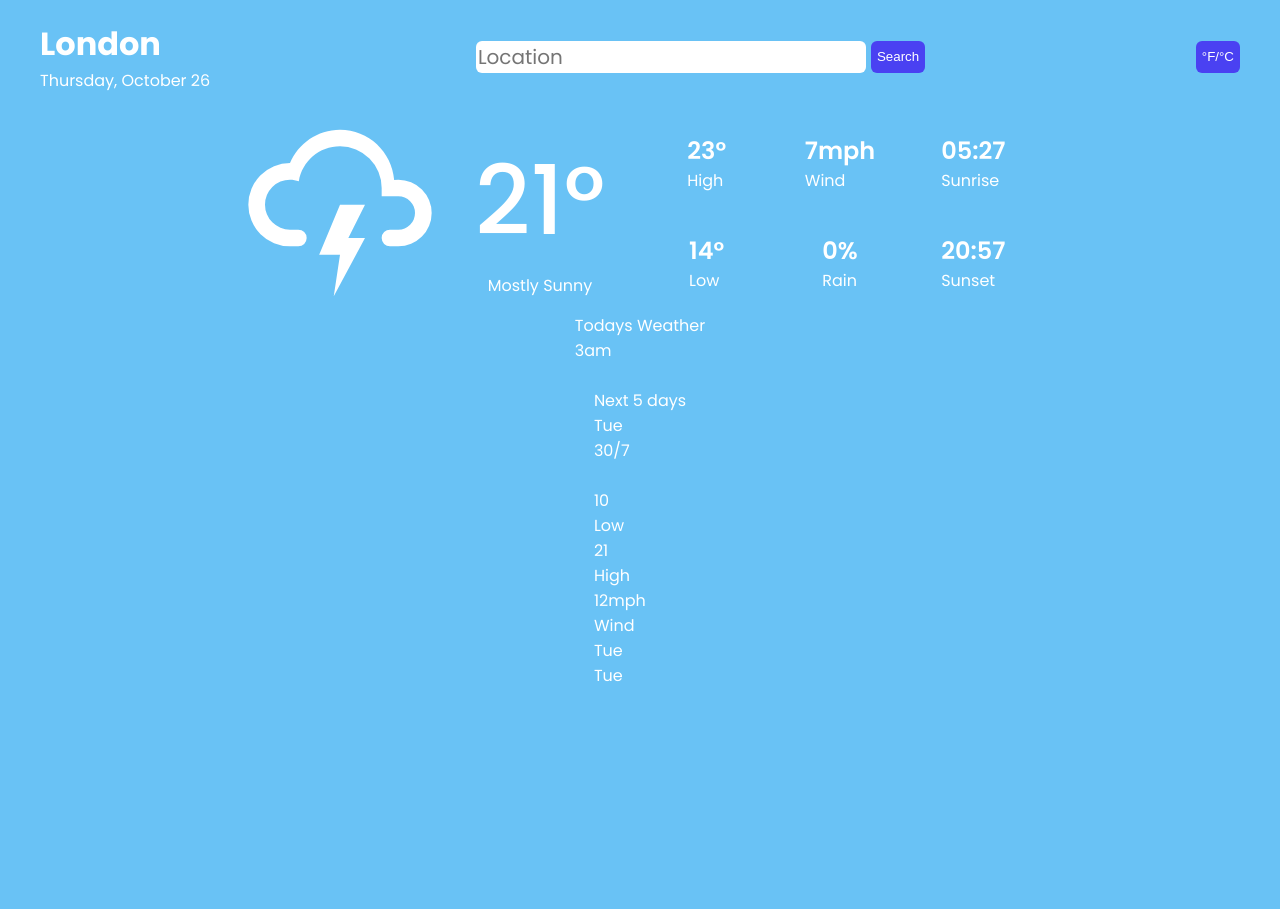
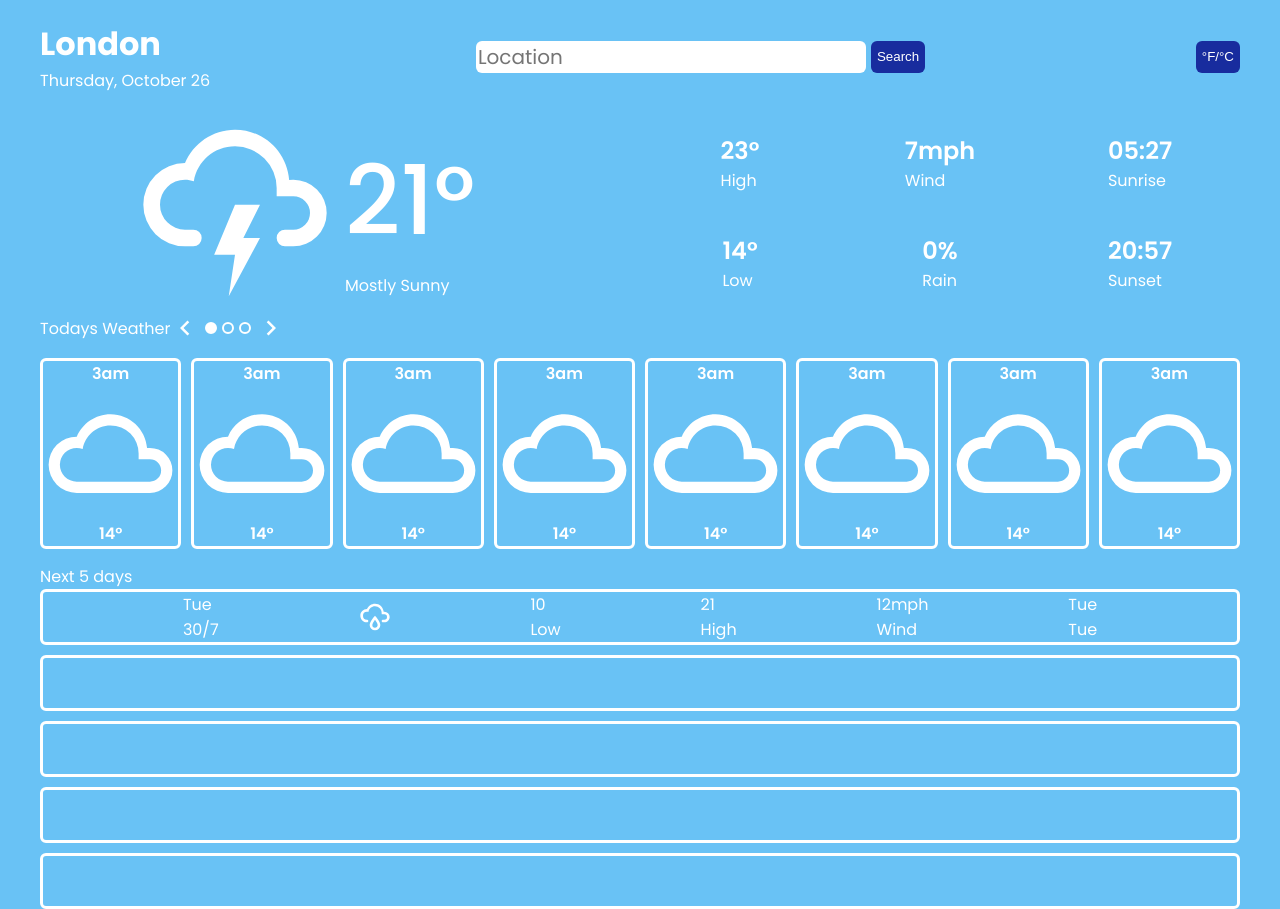
Before and after one commit to Lucas256w/weather-app, a website built with webpack: page dist/index.html in a window 1280 px wide. Before the commit the page ends 800 px from the top, so only its background shows below. Built offline with nearby package versions, Linux system fonts and the light colour scheme.

Commit message:
Implement CSS for UI.

```diff
--- a/dist/index.html
+++ b/dist/index.html
@@ -26,6 +26,7 @@
         </div>
     </header>
     <main>
+        <div id="temperature-and-stats-section">
             <div id="temperature-and-stats-container">
                 <div id="current-temperature-container">
                     <img src="./Images/Thunderstorm.svg" id="current-weather-icon">
@@ -34,7 +35,6 @@
                         <div id="current-temperature-subtext">Mostly Sunny</div>
                     </div>
                 </div>
-
                 <div id="stats-container">
                     <dic class="stat-container">
                         <div id="high-temp" class="stat">23°</div>
@@ -62,32 +62,67 @@
                     </dic>
                 </div>
             </div>
+        </div>
 
+        <div id="weather-by-hour-section">
             <div id="weather-by-hour-container">
+                <div id="title-and-nav">
                     <div class="titles">Todays Weather</div>
+                    <div id="nav">
+                        <img src="./Images/left.svg" id="left-btn">
+                        <div id="first-dot" class="dots active"></div>
+                        <div id="second-dot" class="dots"></div>
+                        <div id="third-dot" class="dots"></div>
+                        <img src="./Images/right.svg" id="right-btn">
+                    </div>
+                </div>
                 <div id="weather-by-hour-cards-container">
                     <div class="weather-by-hour-cards">
                         <div class="card-time">3am</div>
-                    <img class="card-pic" src="">
-                    <div class="card-temp"></div>
+                        <img class="card-pic" src="./Images/Clouds.svg">
+                        <div class="card-temp">14°</div>
                     </div>
                     <div class="weather-by-hour-cards">
+                        <div class="card-time">3am</div>
+                        <img class="card-pic" src="./Images/Clouds.svg">
+                        <div class="card-temp">14°</div>
                     </div>
                     <div class="weather-by-hour-cards">
+                        <div class="card-time">3am</div>
+                        <img class="card-pic" src="./Images/Clouds.svg">
+                        <div class="card-temp">14°</div>
                     </div>
                     <div class="weather-by-hour-cards">
+                        <div class="card-time">3am</div>
+                        <img class="card-pic" src="./Images/Clouds.svg">
+                        <div class="card-temp">14°</div>
                     </div>
                     <div class="weather-by-hour-cards">
+                        <div class="card-time">3am</div>
+                        <img class="card-pic" src="./Images/Clouds.svg">
+                        <div class="card-temp">14°</div>
                     </div>
                     <div class="weather-by-hour-cards">
+                        <div class="card-time">3am</div>
+                        <img class="card-pic" src="./Images/Clouds.svg">
+                        <div class="card-temp">14°</div>
                     </div>
                     <div class="weather-by-hour-cards">
+                        <div class="card-time">3am</div>
+                        <img class="card-pic" src="./Images/Clouds.svg">
+                        <div class="card-temp">14°</div>
                     </div>
                     <div class="weather-by-hour-cards">
+                        <div class="card-time">3am</div>
+                        <img class="card-pic" src="./Images/Clouds.svg">
+                        <div class="card-temp">14°</div>
+                    </div>
+                    <!-- <img id="move-right-btn" class="move-btns" src="./Images/right.svg"> -->
                 </div>
             </div>
         </div>
 
+        <div id="next-five-says-section">
             <div id="next-five-days-container">
                 <div id="titles">Next 5 days</div>
                 <div id="next-five-days-cards-container">
@@ -96,19 +131,15 @@
                             <div class="next-five-days-main">Tue</div>
                             <div class="next-five-days-sub">30/7</div>
                         </div>
-
-                    <img class="next-five-days-weather-icon" src="">
-
+                        <img class="next-five-days-weather-icon" src="./Images/Drizzle.svg">
                         <div class="next-five-days-temp-low">
                             <div class="next-five-days-main">10</div>
                             <div class="next-five-days-sub">Low</div>
                         </div>
-
                         <div class="next-five-days-temp-high">
                             <div class="next-five-days-main">21</div>
                             <div class="next-five-days-sub">High</div>
                         </div>
-
                         <div class="next-five-days-wind">
                             <div class="next-five-days-main">12mph</div>
                             <div class="next-five-days-sub">Wind</div>
@@ -119,7 +150,11 @@
                             <div class="next-five-days-sub">Tue</div>
                         </div>
 
-
+                    </div>
+                    <div class="next-five-days-card"></div>
+                    <div class="next-five-days-card"></div>
+                    <div class="next-five-days-card"></div>
+                    <div class="next-five-days-card"></div>
                 </div>
             </div>
         </div>
--- a/dist/styles.css
+++ b/dist/styles.css
@@ -27,7 +27,7 @@ time, mark, audio, video {
     --black: #4E4E4E;
     --white: #FFFFFF;
     --light-blue: #69C2F5;
-    --blue: #4a41f2;
+    --blue: #182C9E;
     --shade-white: #FAFAFA;
     --red: #CC5546;
     --container-width: 1200px;
@@ -42,8 +42,6 @@ time, mark, audio, video {
 body {
     min-height: 100vh;
     font-family: 'Poppins', sans-serif;
-    display: flex;
-    flex-direction: column;
     background-color: var(--light-blue);
     color: var(--white);
 }
@@ -99,28 +97,30 @@ button:hover{
 /* Main */
 
 /* Current Temperature and Stats */
-main {
-    flex: 1;
+
+
+#temperature-and-stats-section{
     display: flex;
-    flex-direction: column;
-    align-items: center;
+    justify-content: center;
 }
 
 #temperature-and-stats-container {
     max-width: var(--container-width);
-    /* width: 100%; */
-    display: grid;
-    grid-template-columns: 1fr 1fr;
-}
-
-
-#current-temperature-container {
     flex: 1;
     display: grid;
     grid-template-columns: 1fr 1fr;
 }
 
+#current-temperature-container {
+    flex: 1;
+    display: grid;
+    gap: 10px;
+    grid-template-columns: 1fr 1fr;
+
+}
+
 #current-weather-icon {
+    justify-self: end;
     height: 200px;
     width: auto;
 }
@@ -129,7 +129,7 @@ main {
     display: flex;
     flex-direction: column;
     justify-content: center;
-    align-items: center;
+    justify-self: start;
 
 }
 
@@ -151,18 +151,112 @@ main {
 
 /* Weather by Hour Container */
 
+#weather-by-hour-section {
+    display: flex;
+    justify-content: center;
+}
+
 #weather-by-hour-container {
+    flex: 1;
+    max-width: var(--container-width);
+    width: auto;
+    align-items: stretch;
+}
+
+#title-and-nav {
+    display: flex;
+    align-items: center;
+    margin-bottom: var(--spacing-md);
+}
+
+#nav {
+    display: flex;
+    align-items: center;
+    gap: 5px;
+}
+
+#left-btn,
+#right-btn {
+    height: 30px;
+    width: auto;
+}
+
+#left-btn:hover,
+#right-btn:hover {
+    cursor: pointer;
+}
+
+.dots {
+    height: 8px;
+    width: 8px;
+    border: 2px solid var(--white);
+    border-radius: 50%;
+}
+
+.dots.active {
+    background-color: var(--white);
+}
+
+#weather-by-hour-cards-container{
+    display: grid;
+    grid-template-columns: repeat(8, minmax(20px, 1fr));
+    column-gap: 10px;
+}
+
+
+.weather-by-hour-cards{
+    border: 3px solid var(--white);
+    /* padding: 5px 20px; */
+    border-radius: var(--border-radius);
+    display: flex;
+    align-items: center;
+    flex-direction: column;
+}
+
+.move-btns {
+    height: 50px;
+    width: auto;
+    cursor: pointer;
+    border-radius: 50%;
+}
+
+.card-time,
+.card-temp {
+    font-weight: 600;
+}
+
+/* Next five days container */
+
+#next-five-says-section{
+    margin-top: var(--spacing-md);
+    display: flex;
+    justify-content: center;
+}
+
+#next-five-days-container {
+    max-width: var(--container-width);
+    flex: 1;
     display: flex;
     flex-direction: column;
 }
 
-#weather-by-hour-cards-container {
-    display: flex;
+#next-five-days-cards-container{
+    display: grid;
+    grid-template-rows: repeat(5, 1fr);
+    row-gap: 10px;
 }
 
-/* .weather-by-hour-cards{
-    background-color: white;
-    height: 200px;
-    width: 200px;
-    border: 2px solid black;
-} */
+
+.next-five-days-card {
+    display: flex;
+    border: 3px solid var(--white);
+    border-radius: var(--border-radius);
+    justify-content: space-evenly;
+    align-items: center;
+}
+
+
+.next-five-days-weather-icon{
+    height: 2rem;
+    width: auto;
+}
```
Also changed, not shown: dist/Images/left.svg (added), dist/Images/right.svg (added). Lines whose indentation alone changed are shown as unchanged.
